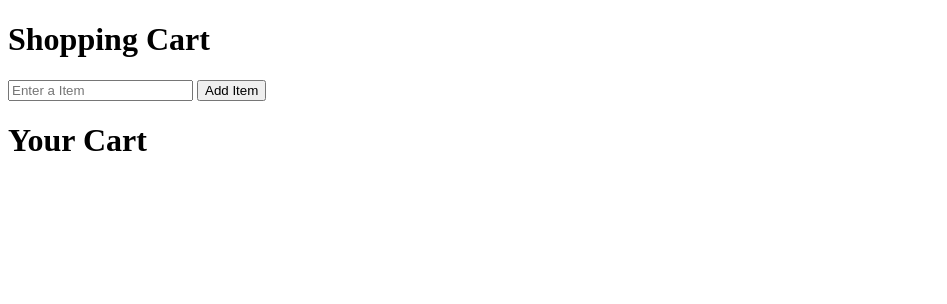
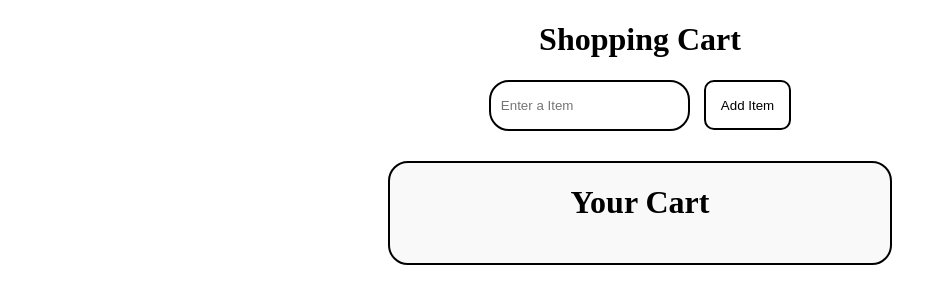
Before and after one commit to Vesni/Shopping-Cart, a plain HTML site: page index.html in a window 1280 px wide. Shown: the whole page, without its empty margins (0-947 px from the left). Drawn offline with Linux system fonts and the light colour scheme.

Commit message:
Update index.html

```diff
--- a/index.html
+++ b/index.html
@@ -2,6 +2,7 @@
 <html lang="en">
 <head>
   <meta charset="UTF-8">
+  <link rel = 'stylesheet' href='style.css'
   <meta http-equiv="X-UA-Compatible" content="IE=edge">
   <meta name="viewport" content="width=device-width, initial-scale=1.0">
   <title>Shopping Cart</title>
```
